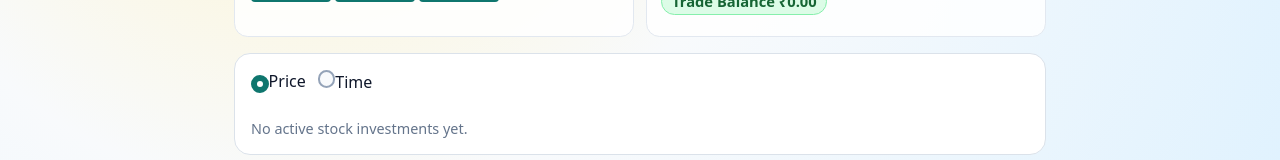
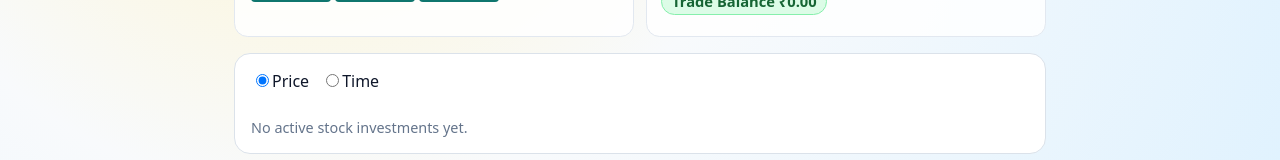
Before and after one commit to rnivash/stockvalley, a React (Vite) app: page / in a window 1280 px wide. Shown: the part 359-519 px from the top of the page. Built offline with nearby package versions, Linux system fonts and the light colour scheme.

Commit message:
remove unwanted code

```diff
--- a/src/styles.css
+++ b/src/styles.css
@@ -389,67 +389,6 @@ button:focus-visible {
   box-shadow: 0 0 0 3px rgba(15, 118, 110, 0.35);
 }
 
-/* ── Custom checkbox & radio ── */
-input[type='checkbox'],
-input[type='radio'] {
-  width: 1.1rem;
-  height: 1.1rem;
-  padding: 0;
-  margin: 0;
-  flex-shrink: 0;
-  appearance: none;
-  -webkit-appearance: none;
-  border: 2px solid #94a3b8;
-  border-radius: 0.3rem;
-  background: #f8fafc;
-  cursor: pointer;
-  display: inline-flex;
-  align-items: center;
-  justify-content: center;
-  transition: border-color 0.15s, background 0.15s;
-  position: relative;
-}
-
-input[type='radio'] {
-  border-radius: 9999px;
-}
-
-input[type='checkbox']:hover,
-input[type='radio']:hover {
-  border-color: #0f766e;
-}
-
-input[type='checkbox']:checked,
-input[type='radio']:checked {
-  background: #0f766e;
-  border-color: #0f766e;
-}
-
-input[type='checkbox']:checked::after {
-  content: '';
-  display: block;
-  width: 0.35rem;
-  height: 0.6rem;
-  border: 2px solid #fff;
-  border-top: none;
-  border-left: none;
-  transform: rotate(45deg) translate(-1px, -1px);
-}
-
-input[type='radio']:checked::after {
-  content: '';
-  display: block;
-  width: 0.4rem;
-  height: 0.4rem;
-  background: #fff;
-  border-radius: 9999px;
-}
-
-input[type='checkbox']:focus-visible,
-input[type='radio']:focus-visible {
-  outline: none;
-  box-shadow: 0 0 0 3px rgba(15, 118, 110, 0.25);
-}
 
 select {
   width: 100%;
```
